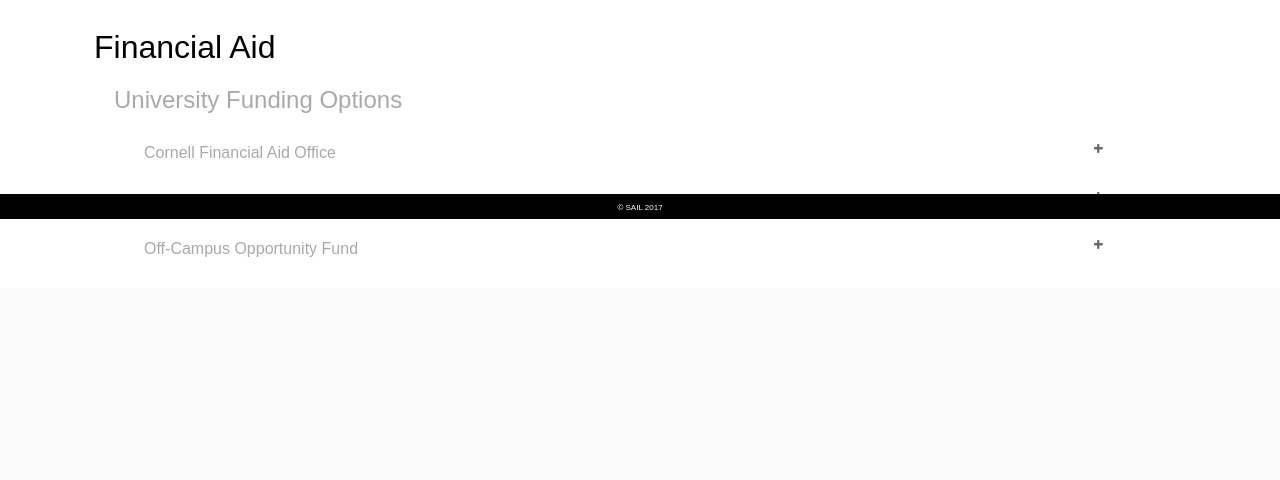
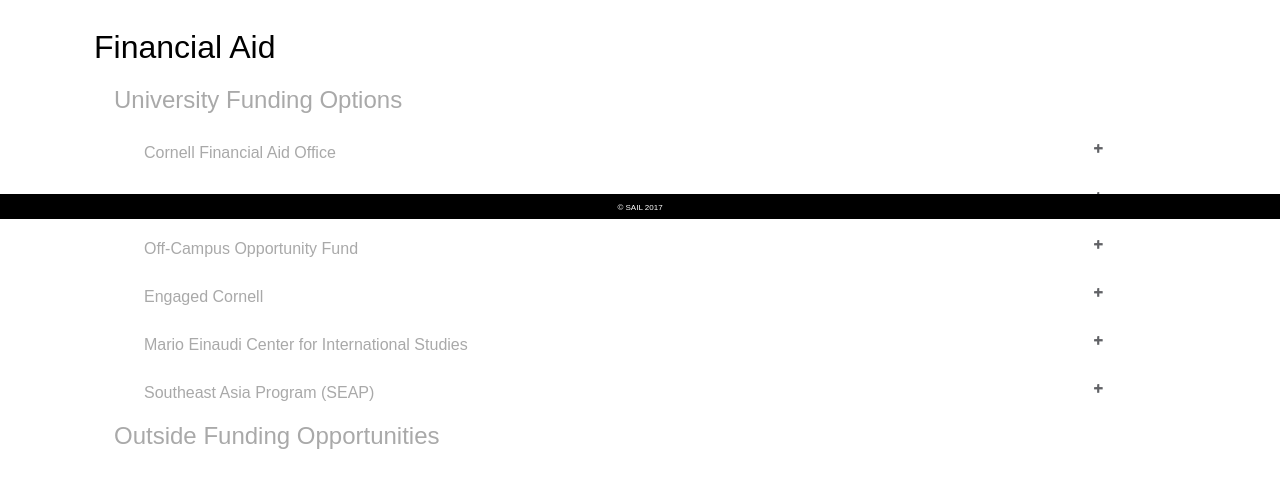
Before and after one commit to crabalockerfishwife/SAIL, a PHP site: page /pages/funding.php in a window 1280 px wide. Shown: the part 581-1061 px from the top of the page. Before the commit the page ends 838 px from the top, so only its background shows below. Run offline with PHP 8.4, Linux system fonts and the light colour scheme; the visitor is signed in with stand-in values (Sample User, id 1).

Commit message:
fixing typo and placement of page content div

```diff
--- a/pages/funding.php
+++ b/pages/funding.php
@@ -29,13 +29,13 @@
 			</div>
 			<button class="accordion">Off-Campus Opportunity Fund</button>
 			<div class="panel">
-  				<p>The <a href="http://www.cuabroad.cornell.edu/index.cfm?FuseAction=Programs.ViewProgram&Program_ID=10422">Off-Campus Opportunities Fund (OCOF)</a> is a commpn application for students seeking financial support for off-campus experiences.</p>
+  				<p>The <a href="http://www.cuabroad.cornell.edu/index.cfm?FuseAction=Programs.ViewProgram&Program_ID=10422">Off-Campus Opportunities Fund (OCOF)</a> is a common application for students seeking financial support for off-campus experiences.</p>
 			</div>
 			<button class="accordion">Off-Campus Opportunity Fund</button>
 			<div class="panel">
   				<p>The <a href="http://www.cuabroad.cornell.edu/index.cfm?FuseAction=Programs.ViewProgram&Program_ID=10422">Off-Campus Opportunities Fund (OCOF)</a> is a common application for students seeking financial support for off-campus experiences.</p>
 			</div>
-			</div>
+
 			<button class="accordion">Engaged Cornell</button>
 			<div class="panel">
   				<p><a href="http://engaged.cornell.edu/funding/">Engaged Cornell</a> supports the creation of new community-engaged courses, research, and internship opportunities, as well as the further development and curricular integration of current community-engaged teaching and research initiatives through several grant programs. This course has a service-learning component, please make sure to check with them about their grant programs.</p>
@@ -50,7 +50,8 @@
 			</div>
 		<div class="page-heading-2">Outside Funding Opportunities</div>
 	</div>
+    </body>
+
 
 	<div class="footer-bar"><br>© SAIL 2017</div>
 	<script type="text/javascript" src="../scripts/script.js"></script>
-</body>
```
